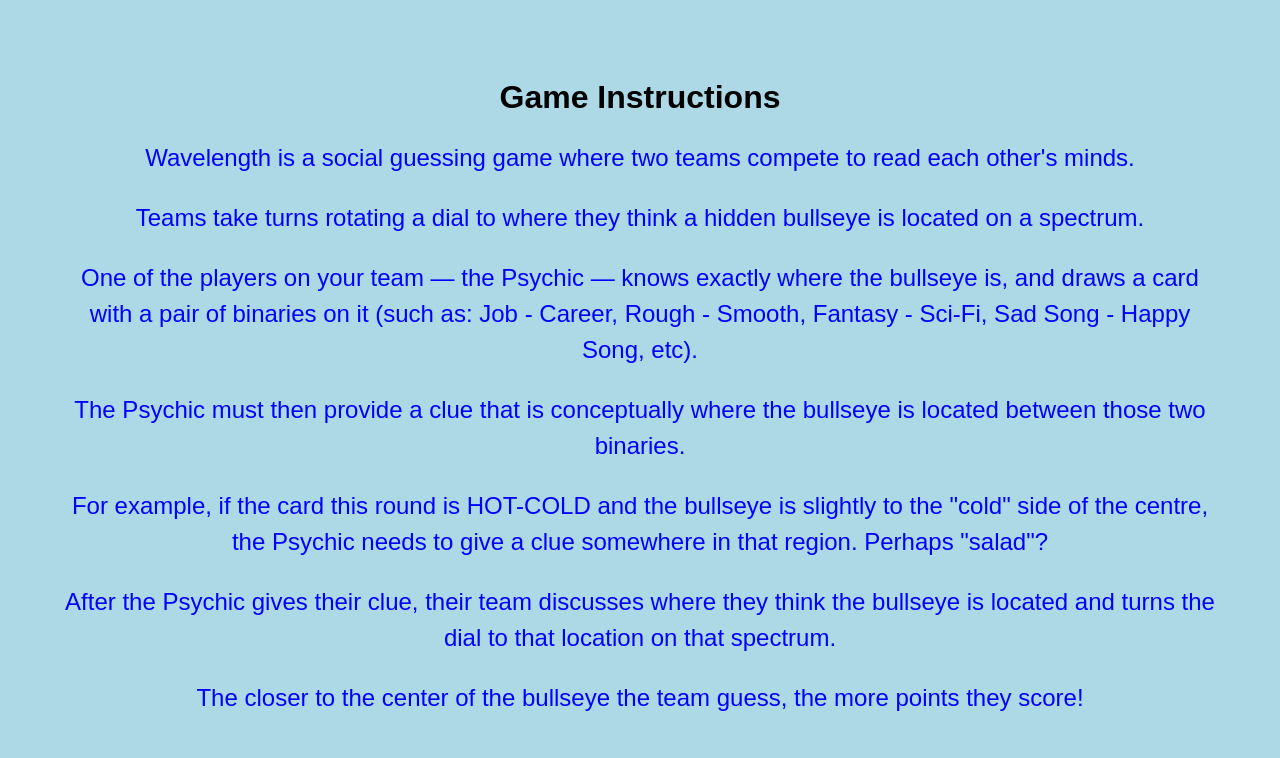
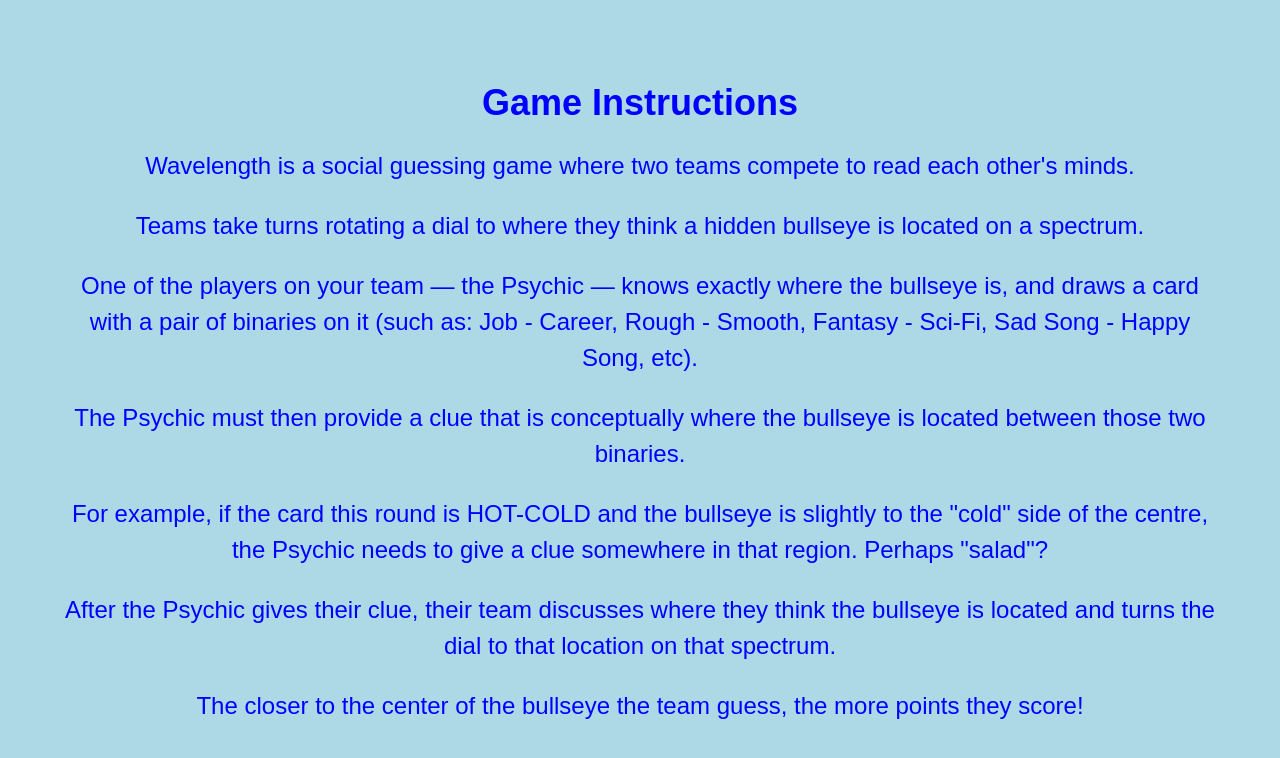
Before and after one commit to susmitha009/Wavelength_Game, a plain HTML site: page instructions.html in a window 1280 px wide. Drawn offline with Linux system fonts and the light colour scheme.

Commit message:
Update instructions_style.css

```diff
--- a/css/instructions_style.css
+++ b/css/instructions_style.css
@@ -8,7 +8,7 @@
   padding: 50px;
 }
 
-#instructions-heading h1{
+#instructions-container h1 {
   font-size: 36px;
   font-weight: bold;
   margin-bottom: 20px;
@@ -16,7 +16,7 @@
   color: blue;
 }
 
-#instructions-text p{
+#instructions-text p {
   font-size: 24px;
   line-height: 1.5;
   color: blue;
```
